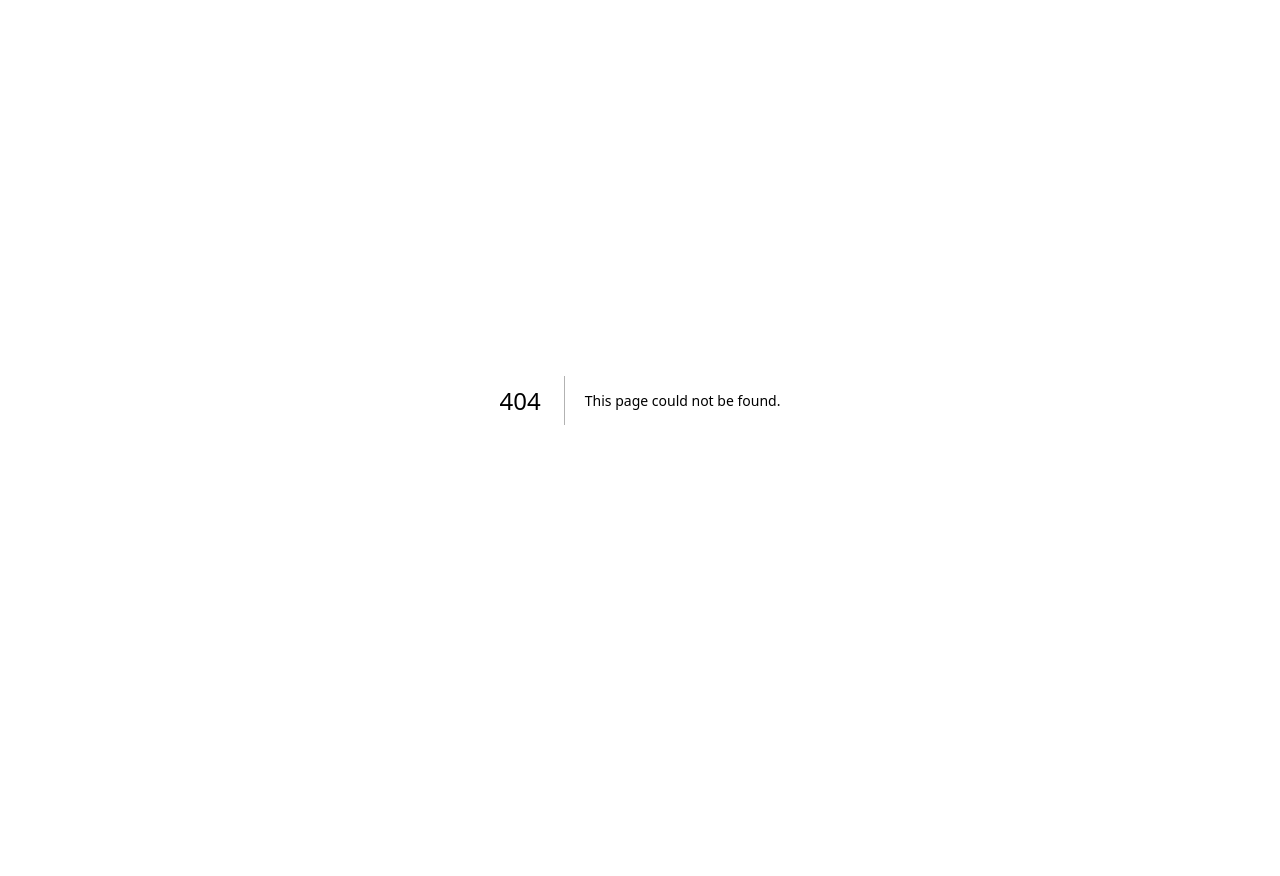
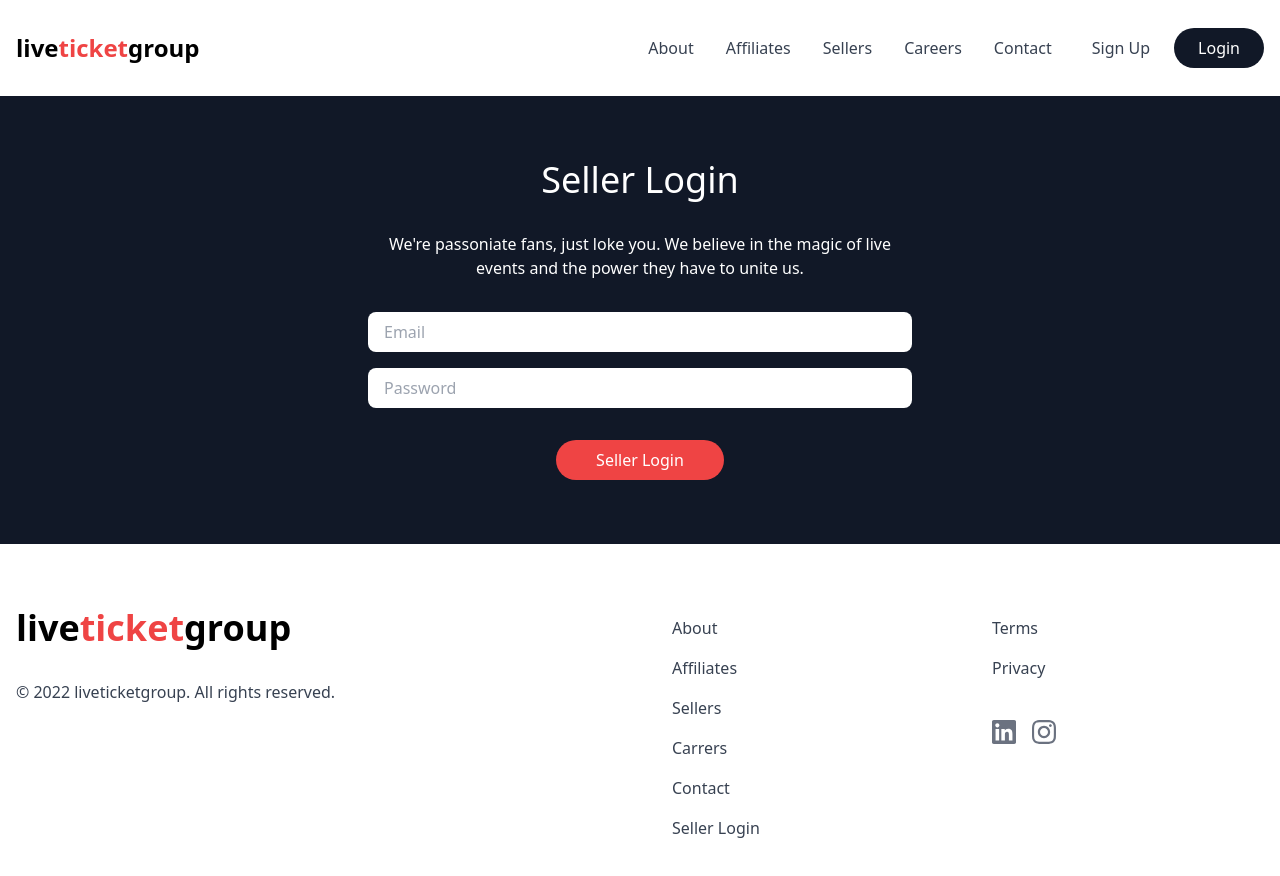
Before and after one commit to DeepInfynno/ltg, a Next.js app: page /login in a window 1280 px wide. Before the commit this address had no page. Shown: the top 876 px of the page. Before the commit the page ends 800 px from the top, so only its background shows below. Built offline with nearby package versions, Linux system fonts and the light colour scheme.

Commit message:
design: login page

```diff
--- a/components/layouts/Footer.tsx
+++ b/components/layouts/Footer.tsx
@@ -54,10 +54,14 @@
   </Link>
 );
 
-const Footer = () => {
+type FooterProps = {
+  hideContact?: boolean;
+};
+
+const Footer = ({ hideContact }: FooterProps) => {
   return (
     <div>
-      <ContactForm />
+      {!hideContact && <ContactForm />}
       <div className="bg-gray-900">
         <div className="max-w-xl mx-auto px-4 py-8 md:py-16 text-white text-center">
           <h3 className="text-4xl font-medium">Seller Login</h3>
--- a/components/layouts/Layout.tsx
+++ b/components/layouts/Layout.tsx
@@ -4,14 +4,15 @@
 
 type LayoutProps = {
   children: ReactNode;
+  hideContact?: boolean;
 };
 
-const Layout = ({ children }: LayoutProps) => {
+const Layout = ({ hideContact, children }: LayoutProps) => {
   return (
     <div>
       <Navigation />
       {children}
-      <Footer />
+      <Footer hideContact={hideContact} />
     </div>
   );
 };
--- a/components/layouts/Navigation.tsx
+++ b/components/layouts/Navigation.tsx
@@ -70,7 +70,7 @@
             Sign Up
           </Link>
           <Link
-            href="/signup"
+            href="/login"
             className="px-6 py-2 bg-gray-900 text-white rounded-full hover:bg-red-500 focus:bg-red-500 transition-all ease-in-out duration-200"
           >
             Login
--- /dev/null
+++ b/pages/login.tsx
@@ -0,0 +1,10 @@
+import { Layout } from "@components/layouts";
+import { NextPageWithLayout } from "./_app";
+
+const Login: NextPageWithLayout = () => {
+  return <div />;
+};
+
+Login.getLayout = (page) => <Layout hideContact>{page}</Layout>;
+
+export default Login;
```
